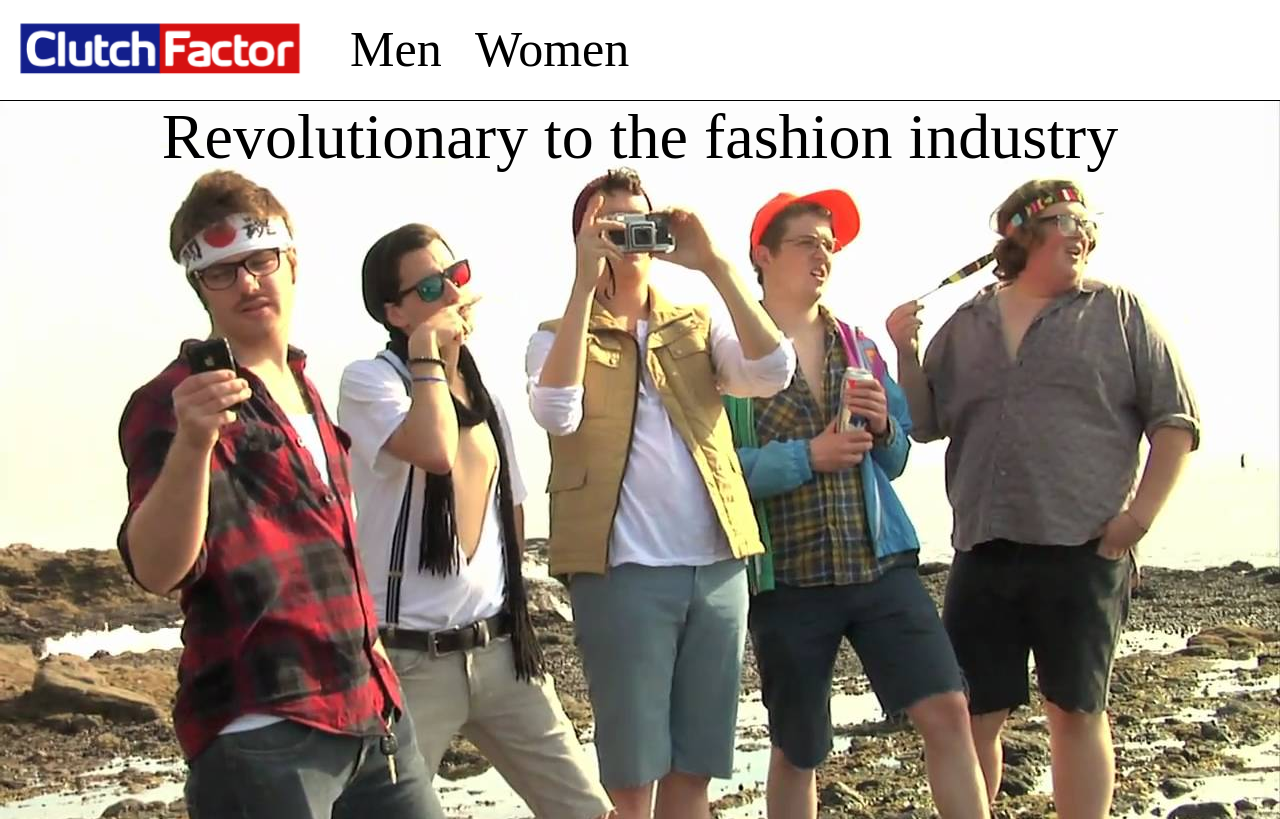
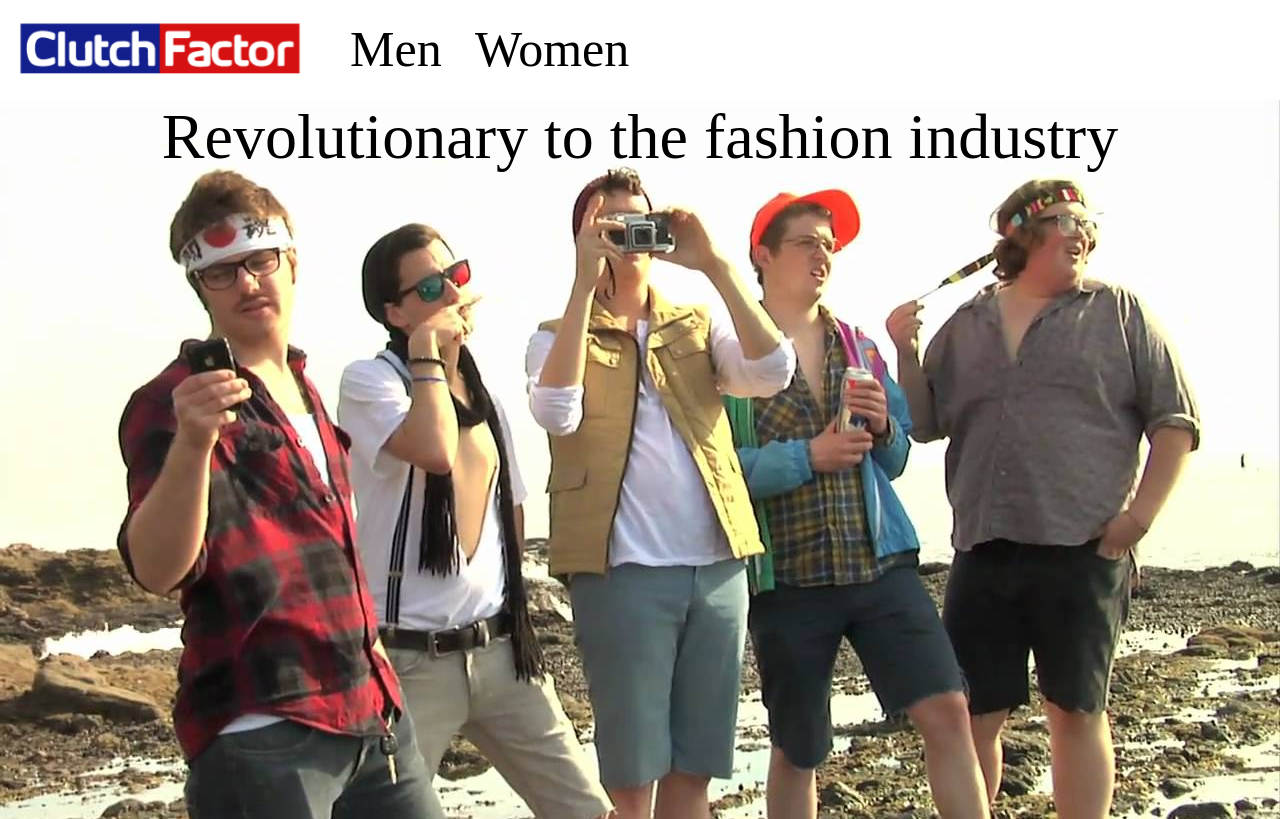
Before and after one commit to lar-ryan-nick/ClutchFactor, a PHP site: page /index.html in a window 1280 px wide. Shown: the top 819 px of the page. Run offline with PHP 8.4, Linux system fonts and the light colour scheme.

Commit message:
Trying to make a killer Landing page

```diff
--- a/index.css
+++ b/index.css
@@ -9,7 +9,6 @@ body {
 	width: 100%;
 	height: 100px;
 	background-color: #ffffff;
-	border-bottom: solid .25px #000000;
 }
 
 .headerLogo {
```
